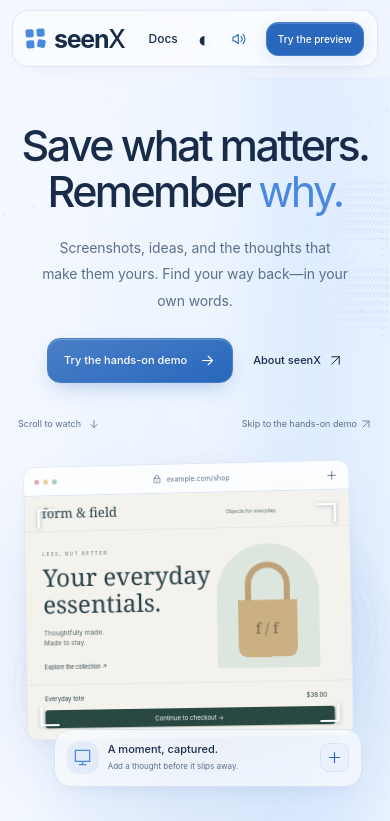
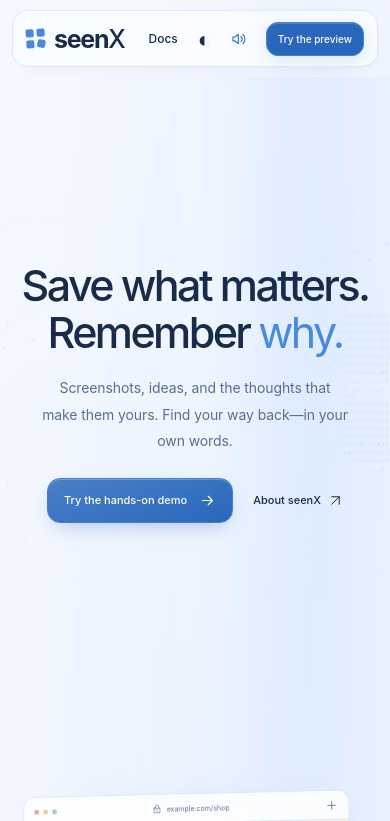
Before and after one commit to tmanzhe/seenX, a Next.js app in the folder apps/web/: page / in a window 390 px wide. Shown: the top 821 px of the page. Built offline with nearby package versions, Linux system fonts and the light colour scheme.

Commit message:
Give the hero space with a subtle demo bar preview

```diff
--- a/apps/web/app/landing-polish.css
+++ b/apps/web/app/landing-polish.css
@@ -1,5 +1,5 @@
 /* Product presentation. The working preview remains the primary action. */
-.landing-page { --polish-ease: cubic-bezier(.22,1,.36,1); background: radial-gradient(ellipse at 50% 6%, color-mix(in srgb, var(--panel) 65%, transparent), transparent 29%); }
+.landing-page { --landing-header-height: 90px; --demo-peek: 168px; --polish-ease: cubic-bezier(.22,1,.36,1); background: radial-gradient(ellipse at 50% 6%, color-mix(in srgb, var(--panel) 65%, transparent), transparent 29%); }
 .site-header { padding-top: 16px; padding-bottom: 10px; }
 .site-header .nav-inner { max-width: 1192px; min-height: 64px; padding: 0 25px; border-radius: 20px; background: color-mix(in srgb, var(--panel) 72%, transparent); box-shadow: inset 0 1px 0 rgb(255 255 255 / .45), 0 6px 25px -15px rgb(38 78 133 / .16); }
 .site-header .button-small { border-radius: 12px; padding: 10px 16px; }
@@ -11,16 +11,16 @@
 .landing-page .eyebrow { font-size: 10px; font-weight: 550; letter-spacing: 1.6px; }
 
 /* A centered promise, followed by a layered product scene. */
-.hero-editorial.premium-hero { display: block; position: relative; min-height: 0; max-width: none; margin: 0; padding: 66px 24px 35px; text-align: center; overflow: clip; }
+.hero-editorial.premium-hero { display: block; position: relative; min-height: 0; max-width: none; margin: 0; padding: 0 24px 35px; text-align: center; overflow: clip; }
 .premium-hero::before { content: ""; position: absolute; z-index: -1; pointer-events: none; inset: 0; background: radial-gradient(ellipse at 50% 32%, color-mix(in srgb, var(--signal) 32%, transparent), transparent 58%); }
-.premium-hero .hero-copy { width: 100%; max-width: 1100px; margin: 0 auto; z-index: 2; }
+.premium-hero .hero-copy { display: flex; flex-direction: column; justify-content: center; width: 100%; max-width: 1100px; min-height: calc(100svh - var(--landing-header-height) - var(--demo-peek)); padding: 64px 0 80px; margin: 0 auto; z-index: 2; }
 .hero-editorial.premium-hero h1 { margin: 0; font-size: clamp(65px, 7.1vw, 104px); font-weight: 500; line-height: 1.04; letter-spacing: -5.9px; text-wrap: balance; }
 .premium-hero h1 em { color: var(--brand); }
 .hero-editorial.premium-hero .hero-description { max-width: 600px; margin: 25px auto 0; font-size: 17px; line-height: 1.85; letter-spacing: -.1px; text-wrap: pretty; }
 .hero-editorial.premium-hero .hero-actions { justify-content: center; align-items: center; flex-direction: row; flex-wrap: wrap; margin-top: 29px; gap: 25px; }
 .hero-editorial.premium-hero .hero-actions .button { min-height: 49px; font-size: 13px; padding: 14px 23px; }
 .premium-hero .hero-actions .text-link { font-size: 12px; }
-.premium-hero .ascii-memory { left: 0; right: 0; top: -25px; bottom: auto; width: 100%; height: 580px; opacity: 1; color: var(--brand); mask-image: linear-gradient(to bottom, transparent, #000 12%, #000 68%, transparent 100%); pointer-events: none; }
+.premium-hero .ascii-memory { left: 0; right: 0; top: 0; bottom: auto; width: 100%; height: calc(100svh - var(--landing-header-height) - var(--demo-peek)); opacity: 1; color: var(--brand); mask-image: linear-gradient(to bottom, transparent, #000 12%, #000 68%, transparent 100%); pointer-events: none; }
 .premium-hero .ascii-memory pre { font-size: clamp(9px, 1.08vw, 16px); line-height: 1.15; letter-spacing: 0; }
 .premium-hero .ascii-memory .ascii-field { opacity: .28; mask-image: linear-gradient(to right, #000 6%, #000 20%, #0002 34%, #0001 64%, #000 82%); }
 .premium-hero .ascii-memory .ascii-form { opacity: .28; mask-image: linear-gradient(to right, transparent 64%, #000 82%); }
@@ -110,21 +110,21 @@
   @keyframes preview-view-in { from { opacity: .55; } to { opacity: 1; } }
 }
 @media (max-width: 1100px) {
-  .hero-editorial.premium-hero { padding-top: 60px; }
   .premium-hero h1 { letter-spacing: -4.5px; }
 }
 @media (max-width: 700px) {
+  .landing-page { --landing-header-height: 77px; --demo-peek: 120px; }
   .site-header { padding: 10px 12px; }
   .site-header .nav-inner { padding: 0 13px; min-height: 57px; border-radius: 16px; }
   .site-header .button-small { padding: 9px 11px; }
-  .hero-editorial.premium-hero { padding: 45px 18px 24px; min-height: 0; }
+  .hero-editorial.premium-hero { padding: 0 18px 24px; min-height: 0; }
   .hero-editorial.premium-hero h1 { font-size: clamp(43px, 9.2vw, 63px); letter-spacing: -2.6px; line-height: 1.08; }
   .hero-editorial.premium-hero .hero-description { max-width: 390px; font-size: 14px; line-height: 1.9; margin-top: 20px; padding: 0 7px; }
   .hero-desktop-break { display: none; }
   .hero-editorial.premium-hero .hero-actions { gap: 20px; margin-top: 23px; }
   .hero-editorial.premium-hero .hero-actions .button { min-height: 45px; padding: 12px 16px; font-size: 11px; }
   .premium-hero .hero-actions .text-link { font-size: 11px; }
-  .premium-hero .ascii-memory { top: -15px; height: 410px; }
+  .premium-hero .hero-copy { padding: 48px 0 64px; }
   .premium-hero .ascii-memory pre { font-size: 7px; }
   .premium-hero .ascii-memory .ascii-field { opacity: .15; }
   .premium-hero .ascii-memory .ascii-form { opacity: .12; }
@@ -174,3 +174,15 @@
   .image-search-heading .button { font-size: 9px; padding: 8px 10px; gap: 7px; }
   .landing-page .demo-section { padding-bottom: 45px; }
 }
+
+/* Keep both actions within the opening screen on short landscape displays. */
+@media (max-height: 600px) {
+  .landing-page { --demo-peek: 65px; }
+  .premium-scene-wrap { margin-top: 8px; }
+  .premium-hero .hero-copy { padding: 14px 0; }
+  .hero-editorial.premium-hero h1 { font-size: clamp(30px, 5.4vw, 64px); letter-spacing: -1.5px; }
+  .hero-editorial.premium-hero .hero-description { margin-top: 12px; font-size: 12px; line-height: 1.5; }
+  .hero-editorial.premium-hero .hero-actions { margin-top: 16px; gap: 12px; }
+  .hero-editorial.premium-hero .hero-actions .button { min-height: 38px; padding: 10px 12px; font-size: 10px; }
+  .premium-hero .hero-actions .text-link { font-size: 10px; }
+}
--- a/apps/web/components/hero-memory-scene.module.css
+++ b/apps/web/components/hero-memory-scene.module.css
@@ -1,11 +1,5 @@
 .scrollStory { position: relative; height: 220svh; min-height: 1050px; scroll-margin-top: 96px; --story-progress: 0; }
 .stickyScene { position: sticky; top: 96px; }
-.storyHeader { display: flex; justify-content: space-between; align-items: center; gap: 14px; padding: 0 7%; font-size: 11px; color: var(--muted); }
-.storyHeader > span, .storyHeader > a { display: flex; align-items: center; gap: 7px; }
-.storyHeader > span > svg { rotate: 90deg; }
-.storyHeader > a { color: var(--muted); text-decoration: none; transition: color .2s; }
-.storyHeader > a:hover { color: var(--brand); }
-.storyHeader > a:focus-visible { outline: 2px solid var(--brand); outline-offset: 5px; border-radius: 3px; }
 .progressTrack { height: 2px; margin: 0 7%; background: var(--line); overflow: hidden; border-radius: 2px; }
 .progressTrack > span { display: block; height: 100%; background: var(--brand); transform: scaleX(var(--story-progress)); transform-origin: left; }
 .progressSteps { display: grid; grid-template-columns: repeat(3, 1fr); gap: 18px; margin: 15px 7% 0; padding: 0; list-style: none; }
@@ -135,8 +129,6 @@
 }
 @media (max-width: 560px) {
   .scene { max-width: 100%; }
-  .storyHeader { padding: 0; font-size: 9px; gap: 8px; }
-  .storyHeader > a { gap: 3px; }
   .progressSteps { gap: 12px; margin: 12px 0 0; }
   .progressTrack { margin: 0; }
   .progressName { font-size: 11px; gap: 5px; }
@@ -146,7 +138,6 @@
 @media (max-height: 650px) and (prefers-reduced-motion: no-preference) {
   .scene { max-width: min(720px, calc((100svh - 170px) * 1.6)); }
   .stage { height: auto; min-height: 0; aspect-ratio: 1.6; margin: 0; }
-  .storyHeader { font-size: 8px; padding: 0; }
   .browser { left: 6%; top: 8%; width: 62%; }
   .browserBar { height: 24px; gap: 8px; padding: 0 8px; }
   .browserBar > span { font-size: 6px; }
@@ -179,7 +170,7 @@
   .stickyScene { position: relative; top: auto; }
   .scene { max-width: 1120px; }
   .progressSteps > li { opacity: 1; }
-  .progressTrack, .scrollCue, .storyHeader > span > svg { display: none; }
+  .progressTrack, .scrollCue { display: none; }
 }
 
 @media (prefers-reduced-motion: reduce) {
--- a/apps/web/components/hero-memory-scene.tsx
+++ b/apps/web/components/hero-memory-scene.tsx
@@ -69,7 +69,6 @@ export function HeroMemoryScene() {
   return <div ref={host} id="how-it-works" className={styles.scrollStory} data-walkthrough data-step={step} data-static={staticView}>
     <div ref={sticky} className={styles.stickyScene}>
       <div className={styles.scene} data-step={step}>
-        <div className={styles.storyHeader}><span>{staticView ? "How seenX works" : "Scroll to watch"}<Icon name="arrow" size={12} /></span><a href="#demo">Skip to the hands-on demo <Icon name="diagonal" size={12} /></a></div>
         <div className={styles.stage} data-memory-stage role="group" aria-label={steps[step].name + " walkthrough scene"}>
           <div className={styles.halo} aria-hidden="true" />
           <svg className={styles.orbit} viewBox="0 0 1000 640" aria-hidden="true" focusable="false">
```
Also changed, not shown: 1 other file (tests, documents, lock files or other folders).
